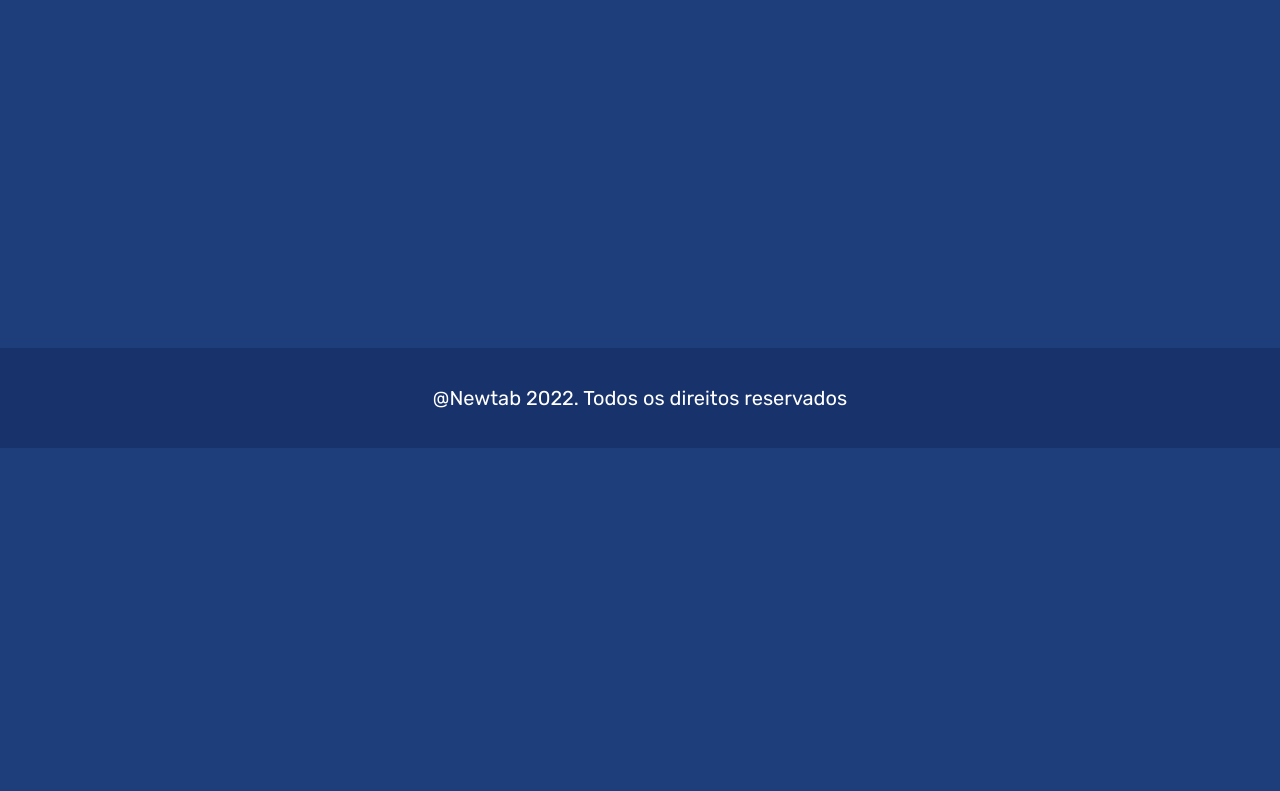
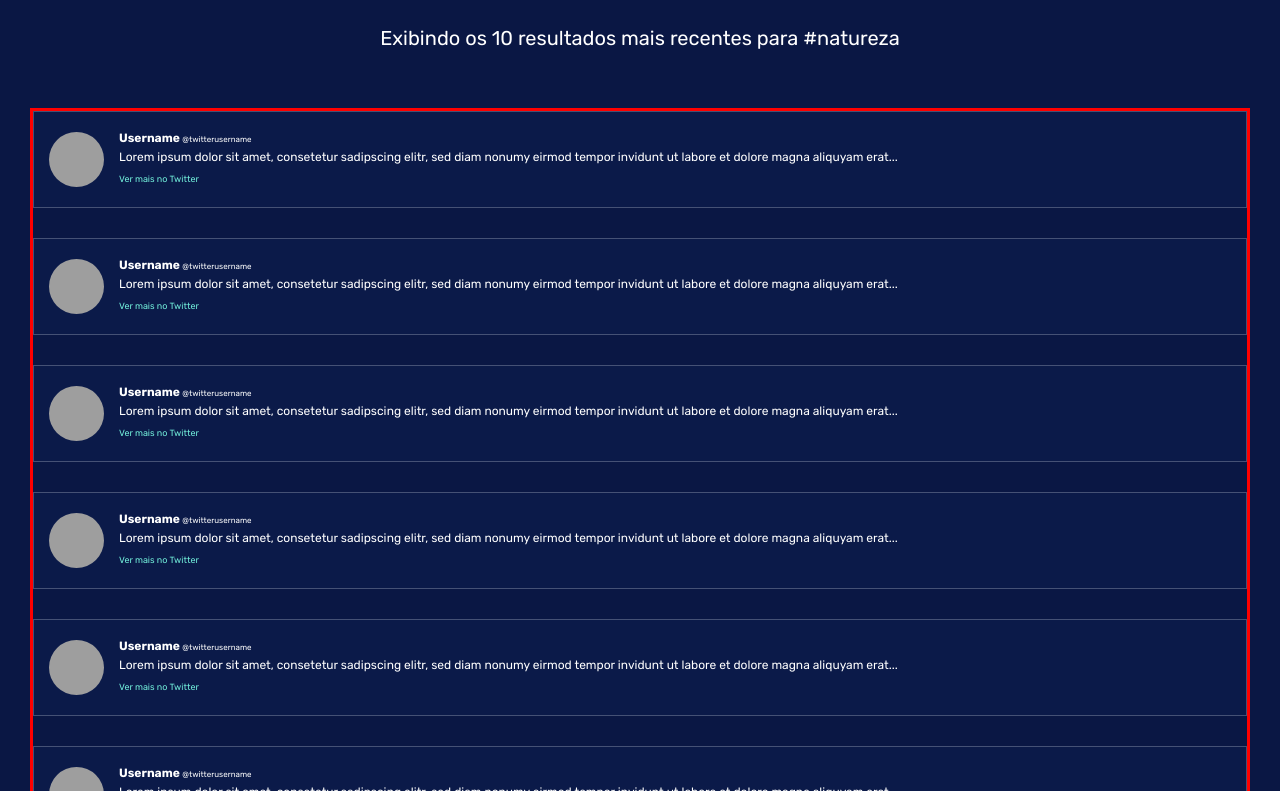
Before and after one commit to JD-Rodrigues/hashtag-finder, a React (Vite) app: page / in a window 1280 px wide. Shown: the part 569-1360 px from the top of the page. Before the commit the page ends 1017 px from the top, so only its background shows below. Built offline with nearby package versions, Linux system fonts and the light colour scheme; grey boxes are pictures that could not be loaded.

Commit message:
Implementation - Componente TweetCard e área de resultados de busca que renderizará os tweets

```diff
--- /dev/null
+++ b/src/components/imageCard/styles.module.css
@@ -0,0 +1,9 @@
+
+
+.card {
+
+}
+
+.card img {
+
+}
--- /dev/null
+++ b/src/components/tweetCard/index.jsx
@@ -0,0 +1,21 @@
+import styles from './styles.module.css'
+
+export const TweetCard = () => {
+  return(
+    <div className={styles.card}>
+      <img src="https://static-cse.canva.com/blob/951362/1600w-EW4cggXkgbc.jpg" alt="" />
+      <div className={styles.tweet}>
+        <header className={styles.header}>Username <span className={styles.user}>@twitterusername</span></header>
+        <p className={styles.tweet__text}>Lorem ipsum dolor sit amet, consetetur sadipscing elitr, sed diam nonumy eirmod tempor invidunt ut labore et dolore magna aliquyam erat...</p>
+        <footer className={styles.footer}>
+          <a
+            href=""
+            className={styles.link__to__twitter}
+          >
+            Ver mais no Twitter
+          </a>
+        </footer>
+      </div>
+    </div>
+  )
+}
--- /dev/null
+++ b/src/components/tweetCard/styles.module.css
@@ -0,0 +1,41 @@
+
+
+.card {
+  width: 100%;
+  height: auto;
+  padding: 20px 15px;
+  display: flex;
+  column-gap: 15px;
+  color: var(--text-white-first);
+  font-size: 12px;
+  line-height: 13px;
+  background-color: var(--dark-blue-opaque);
+  border: var(--text-white-opaque) solid 1px;
+}
+
+.card img {
+  width: 55px;
+  height: 55px;
+  border-radius: 50%;
+}
+
+.header {
+  font-weight: bold;
+  margin-bottom: 5px;
+}
+
+.user {
+  font-weight: normal;
+  font-size: 8px;
+}
+
+.footer {
+  margin-top: 10px;
+  font-size: 9px;
+  line-height: 10px;
+}
+
+.footer a {
+  text-decoration: none;
+  color: var(--text-cyan);
+}
--- a/src/main.module.css
+++ b/src/main.module.css
@@ -61,11 +61,13 @@ html {
 :root{
 
   --dark-blue:#0A1744;
+  --dark-blue-opaque:#0B1A49;
   --cyan:#72EFDB;
   --light-blue:rgb(30, 62, 123);
   --light-blue-opaque:#1e3e7b;
 
   --text-white-first:#ffffff;
+  --text-white-opaque:rgba(255, 255, 255, 0.24);
   --text-white-second:#FCFCFC;
 
   --text-grey:#D9D9D9;
--- a/src/pages/home/index.jsx
+++ b/src/pages/home/index.jsx
@@ -2,10 +2,12 @@ import { FirstSection } from "../../components/firstSection"
 import { Footer } from "../../components/footer"
 import styles from "./styles.module.css"
 import searchIcon from "../../../public/images/icons/icon-search.svg"
+import { useState } from "react"
+import { TweetCard } from "../../components/tweetCard"
 
 
 export const Home = () => {
-
+  const [resultTab, setResultTab] = useState('Tweets')
   return(
     <div className={styles.main}>
       <FirstSection>
@@ -20,14 +22,33 @@ export const Home = () => {
               <input className={styles.search} type="search" placeholder="Buscar..." />
             </form>
           </div>
-          {/* <p className={styles.results__subtitle}>
-              Exibindo os 10 resultados mais recentes para
-              <span>
-                {` #natureza`}
-              </span>
-          </p> */}
         </div>
       </FirstSection>
+      <section className={styles.search__result}>
+        <p className={styles.result__subtitle}>
+          Exibindo os 10 resultados mais recentes para
+          <span>
+            {` #natureza`}
+          </span>
+        </p>
+        <div className={styles.result__tabs}>
+          <div className={resultTab === 'Tweets' ? styles.active__tab : styles.tab__tweets}>Tweets</div>
+          <div className={resultTab === 'Images' ? styles.active__tab : styles.tab__images}>Imagens</div>
+        </div>
+        <div className={styles.result__tweets}>
+          <TweetCard />
+          <TweetCard />
+          <TweetCard />
+          <TweetCard />
+          <TweetCard />
+          <TweetCard />
+          <TweetCard />
+          <TweetCard />
+          <TweetCard />
+          <TweetCard />
+        </div>
+
+      </section>
     </div>
   )
 }
--- a/src/pages/home/styles.module.css
+++ b/src/pages/home/styles.module.css
@@ -57,8 +57,49 @@
   font-size: 16px;
 }
 
-.results__subtitle {
+.search__result {
+  padding: 30px;
+  display: flex;
+  flex-direction: column;
+  align-items: center;
+  row-gap: 60px;
+  background-color: var(--dark-blue);
+}
+
+.result__subtitle {
+  text-align: center;
+  color: var(--text-white-first);
   display: none;
+}
+
+.result__tabs {
+  width: 100%;
+  display: flex;
+  color: var(--text-white-first);
+}
+
+.tab__tweets, .tab__images {
+  width: 100%;
+  display: flex;
+  justify-content: center;
+  padding-bottom: 10px;
+}
+
+.active__tab {
+  width: 100%;
+  display: flex;
+  justify-content: center;
+  border-bottom: var(--text-cyan) solid;
+  color: var(--text-cyan);
+}
+
+.result__tweets, .result__images{
+  width: 100%;
+  height: 100%;
+  display:flex;
+  flex-direction: column;
+  row-gap: 30px;
+  border: red solid;
 }
 
 @media (min-width:768px) {
@@ -128,6 +169,14 @@
   .search__icon {
     width: 20px;
   }
+
+  .result__subtitle {
+    display: block;
+    font-size: 20px;
+  }
+  .result__tabs {
+    display: none;
+  }
 }
 
 @media (min-width:1500px) {
@@ -155,6 +204,10 @@
   .search::placeholder{
     font-size: 25px;
     padding: 10px;
+  }
+
+  .result__subtitle {
+    font-size: 30px;
   }
 }
 
@@ -196,4 +249,8 @@
     font-size: 32px;
     color: var(--text-white-first);
   }
+
+  .result__subtitle {
+    font-size: 40px;
+  }
 }
```
Also changed, not shown: src/components/imageCard/index.jsx (added, +9 -0 lines).
